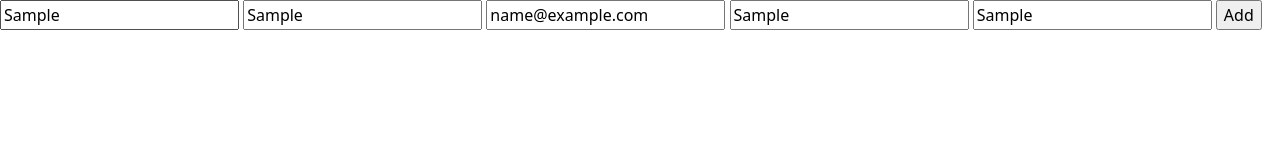
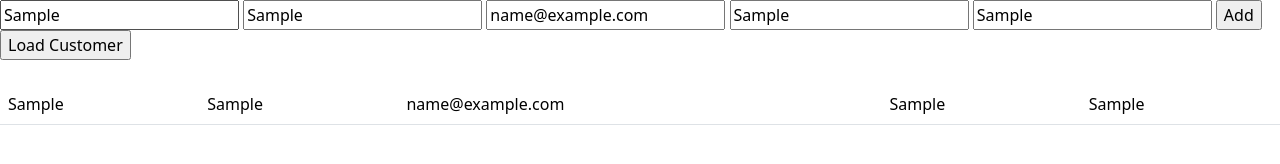
Before and after one commit to chathulks/Day-06, a plain HTML site: page index.html in a window 1280 px wide. Both pictures are taken after typing "Sample", "Sample", "name@example.com", "Sample", "Sample" into the empty fields and a click on the button "Add". Drawn offline with nearby package versions, Linux system fonts and the light colour scheme.

Commit message:
Add Load Customer button and implement customer table display functionality

```diff
--- a/index.html
+++ b/index.html
@@ -38,6 +38,19 @@
     <input type="text" placeholder="Age" id="txtAge">
 
     <input type="button" value="Add" onclick="AddCustomerOnAction()">
+    <input type="button" value="Load Customer" onclick="LoadCustomerTable()">
+
+    <br><br>
+
+    <table class="table table-hover" id="cus_table">
+        <tr>
+            <th>Name</th>
+            <th>Mobile</th>
+            <th>E-mail</th>
+            <th>Address</th>
+            <th>Age</th>
+        </tr>
+    </table>
 
     <script src="https://cdn.jsdelivr.net/npm/bootstrap@5.3.8/dist/js/bootstrap.bundle.min.js"
         integrity="sha384-FKyoEForCGlyvwx9Hj09JcYn3nv7wiPVlz7YYwJrWVcXK/BmnVDxM+D2scQbITxI"
--- a/script.js
+++ b/script.js
@@ -137,6 +137,25 @@ function AddCustomerOnAction() {
     }
 
     CustomerArray.push(Customer);
+    LoadCustomerTable();
     console.log(CustomerArray);
 
 }
+
+function LoadCustomerTable() {
+    let body ="";
+    let table = document.getElementById("cus_table");
+    for (let index = 0; index < CustomerArray.length; index++) {
+        body += `
+        <tr>
+            <td>${CustomerArray[index].name}</td>
+            <td>${CustomerArray[index].mobile}</td>
+            <td>${CustomerArray[index].email}</td>
+            <td>${CustomerArray[index].address}</td>
+            <td>${CustomerArray[index].age}</td>
+        </tr>
+    `;
+    }
+
+    table.innerHTML = body;
+}
```
